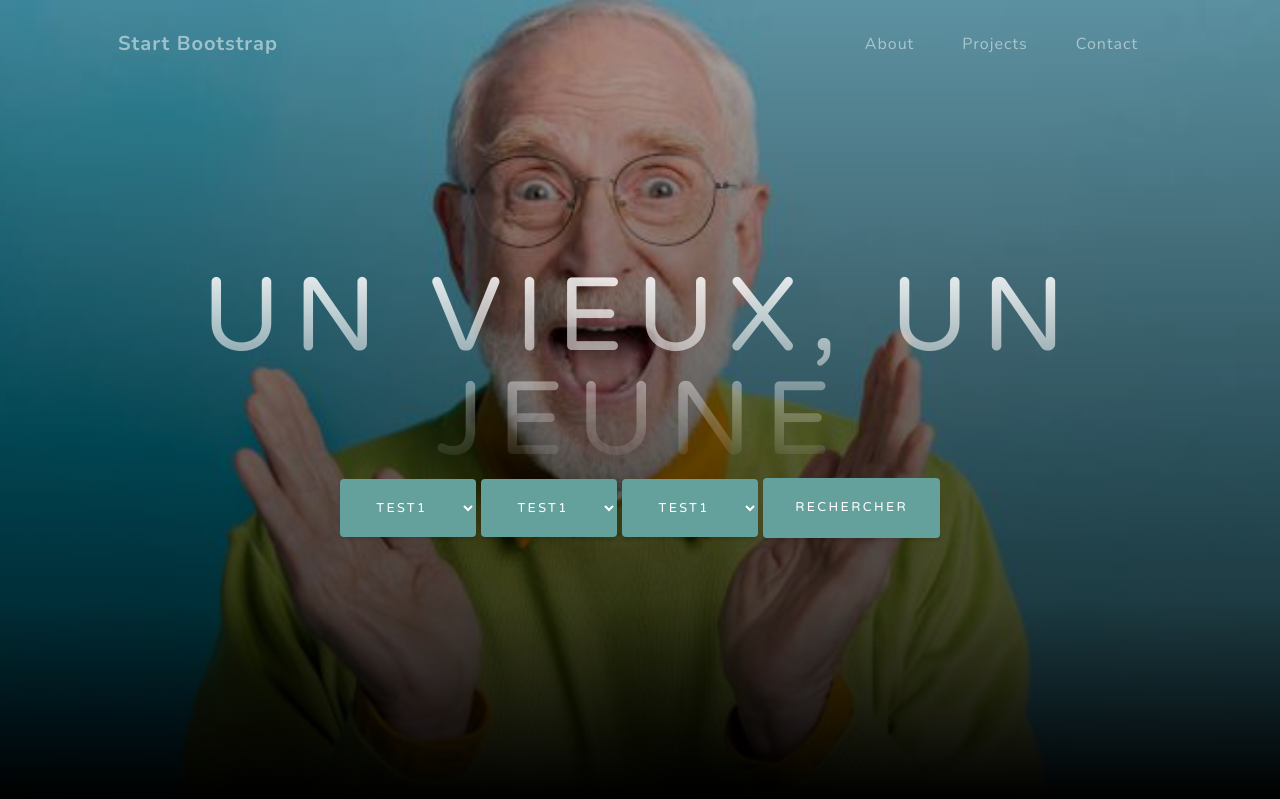
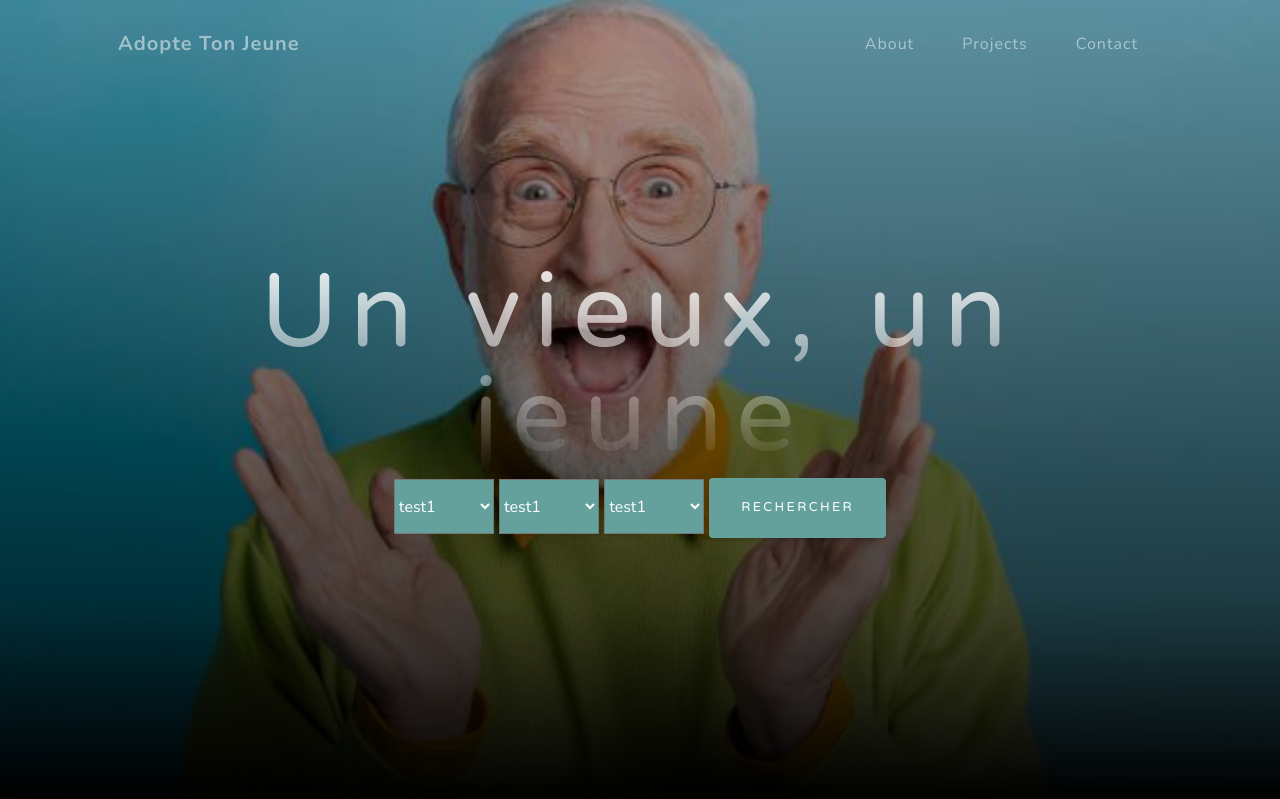
Before and after one commit to JulienNirxo/AdopteTonJeune, a PHP site: page / in a window 1280 px wide. Shown: the top 799 px of the page. Run offline with PHP 8.4, Linux system fonts and the light colour scheme; some libraries are stand-ins or nearby versions.

Commit message:
design + MVC

```diff
--- a/index.html
+++ b/View/index.php
@@ -6,20 +6,20 @@
         <meta name="description" content="" />
         <meta name="author" content="" />
         <title>Grayscale - Start Bootstrap Theme</title>
-        <link rel="icon" type="image/x-icon" href="assets/favicon.ico" />
+        <link rel="icon" type="image/x-icon" href="View/assets/favicon.ico" />
         <!-- Font Awesome icons (free version)-->
         <script src="https://use.fontawesome.com/releases/v5.15.4/js/all.js" crossorigin="anonymous"></script>
         <!-- Google fonts-->
         <link href="https://fonts.googleapis.com/css?family=Varela+Round" rel="stylesheet" />
         <link href="https://fonts.googleapis.com/css?family=Nunito:200,200i,300,300i,400,400i,600,600i,700,700i,800,800i,900,900i" rel="stylesheet" />
         <!-- Core theme CSS (includes Bootstrap)-->
-        <link href="css/styles.css" rel="stylesheet" />
+        <link href="View/css/styles.css" rel="stylesheet" />
     </head>
     <body id="page-top">
         <!-- Navigation-->
         <nav class="navbar navbar-expand-lg navbar-light fixed-top" id="mainNav">
             <div class="container px-4 px-lg-5">
-                <a class="navbar-brand" href="#page-top">Start Bootstrap</a>
+                <a class="navbar-brand" href="#page-top">Adopte Ton Jeune</a>
                 <button class="navbar-toggler navbar-toggler-right" type="button" data-bs-toggle="collapse" data-bs-target="#navbarResponsive" aria-controls="navbarResponsive" aria-expanded="false" aria-label="Toggle navigation">
                     Menu
                     <i class="fas fa-bars"></i>
@@ -38,16 +38,16 @@
             <div class="container px-4 px-lg-5 d-flex h-100 align-items-center justify-content-center">
                 <div class="d-flex justify-content-center">
                     <div class="text-center">
-                        <h1 class="mx-auto my-1 text-uppercase">Un vieux, un jeune</h1>
-                        <select class="btn btn-primary" >
+                        <h1>Un vieux, un jeune</h1>
+                        <select class="color-selector" >
                             <option value="test">test1</option>
                             <option value="test">test2</option>
                         </select>
-                        <select class="btn btn-primary" >
+                        <select class="color-selector" >
                             <option value="test">test1</option>
                             <option value="test">test2</option>
                         </select>
-                        <select class="btn btn-primary" >
+                        <select class="color-selector" >
                             <option value="test">test1</option>
                             <option value="test">test2</option>
                         </select>
@@ -69,7 +69,7 @@
                         </p>
                     </div>
                 </div>
-                <img class="img-fluid" src="assets/img/ipad.png" alt="..." />
+                <img class="img-fluid" src="View/assets/img/ipad.png" alt="..." />
             </div>
         </section>
         <!-- Projects-->
@@ -77,7 +77,7 @@
             <div class="container px-4 px-lg-5">
                 <!-- Featured Project Row-->
                 <div class="row gx-0 mb-4 mb-lg-5 align-items-center">
-                    <div class="col-xl-8 col-lg-7"><img class="img-fluid mb-3 mb-lg-0" src="assets/img/bg-masthead.jpg" alt="..." /></div>
+                    <div class="col-xl-8 col-lg-7"><img class="img-fluid mb-3 mb-lg-0" src="View/assets/img/bg-masthead.jpg" alt="..." /></div>
                     <div class="col-xl-4 col-lg-5">
                         <div class="featured-text text-center text-lg-left">
                             <h4>Shoreline</h4>
@@ -87,7 +87,7 @@
                 </div>
                 <!-- Project One Row-->
                 <div class="row gx-0 mb-5 mb-lg-0 justify-content-center">
-                    <div class="col-lg-6"><img class="img-fluid" src="assets/img/demo-image-01.jpg" alt="..." /></div>
+                    <div class="col-lg-6"><img class="img-fluid" src="View/assets/img/demo-image-01.jpg" alt="..." /></div>
                     <div class="col-lg-6">
                         <div class="bg-black text-center h-100 project">
                             <div class="d-flex h-100">
@@ -102,7 +102,7 @@
                 </div>
                 <!-- Project Two Row-->
                 <div class="row gx-0 justify-content-center">
-                    <div class="col-lg-6"><img class="img-fluid" src="assets/img/demo-image-02.jpg" alt="..." /></div>
+                    <div class="col-lg-6"><img class="img-fluid" src="View/assets/img/demo-image-02.jpg" alt="..." /></div>
                     <div class="col-lg-6 order-lg-first">
                         <div class="bg-black text-center h-100 project">
                             <div class="d-flex h-100">
@@ -208,7 +208,7 @@
         <!-- Bootstrap core JS-->
         <script src="https://cdn.jsdelivr.net/npm/bootstrap@5.1.3/dist/js/bootstrap.bundle.min.js"></script>
         <!-- Core theme JS-->
-        <script src="js/scripts.js"></script>
+        <script src="View/js/scripts.js"></script>
         <!-- * * * * * * * * * * * * * * * * * * * * * * * * * * * * * * * * * * * * * * * *-->
         <!-- * *                               SB Forms JS                               * *-->
         <!-- * * Activate your form at https://startbootstrap.com/solution/contact-forms * *-->
--- /dev/null
+++ b/index.php
@@ -0,0 +1,2 @@
+<?php
+include("View/index.php");
```
Also changed, not shown: View/assets/favicon.ico (renamed from assets/favicon.ico), View/assets/img/bg-masthead.jpg (renamed from assets/img/bg-masthead.jpg), View/assets/img/bg-signup.jpg (renamed from assets/img/bg-signup.jpg), View/assets/img/demo-image-01.jpg (renamed from assets/img/demo-image-01.jpg), View/assets/img/demo-image-02.jpg (renamed from assets/img/demo-image-02.jpg), View/assets/img/ipad.png (renamed from assets/img/ipad.png), View/assets/img/tonvieux.jpg (renamed from assets/img/tonvieux.jpg), View/css/styles.css, View/js/scripts.js (renamed from js/scripts.js).
